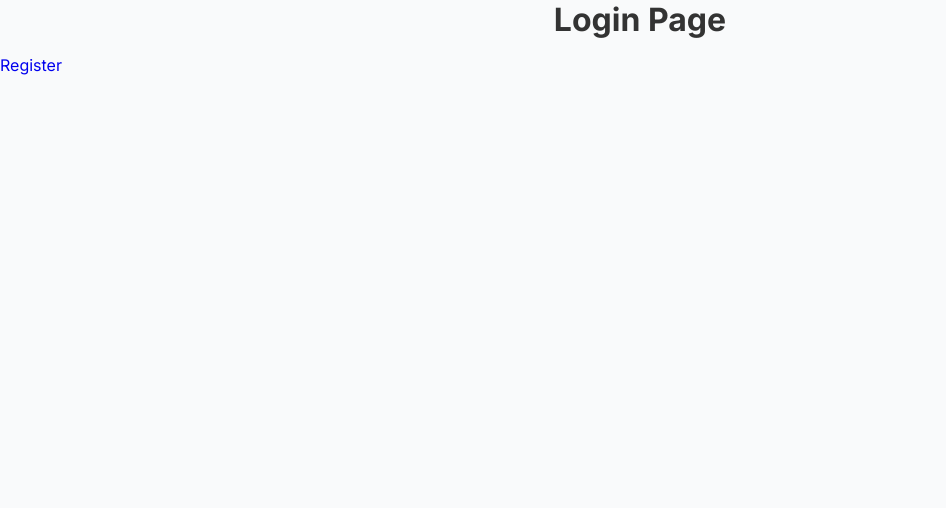
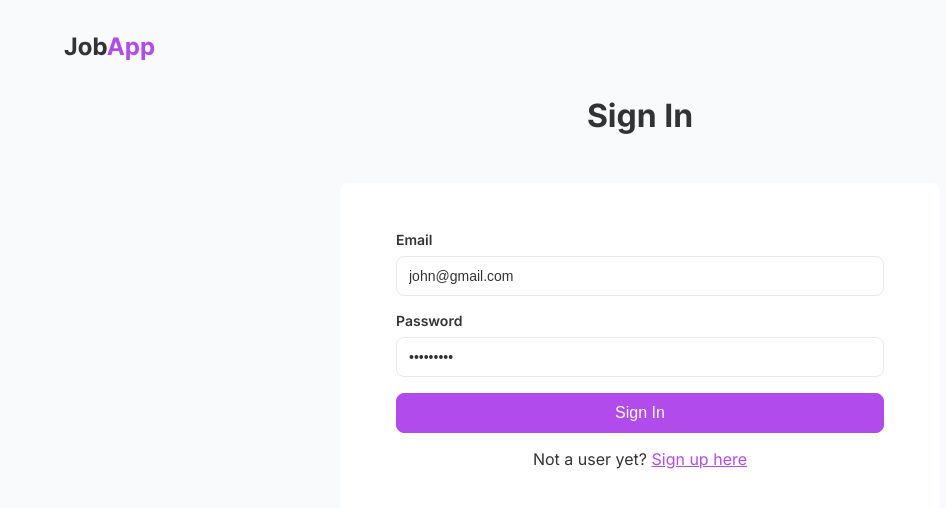
Before and after one commit to dev-timm/JobApp, a React (Vite) app in the folder client/: page /login in a window 1280 px wide. Shown: the top 508 px of the page, without its empty margins (0-946 px from the left). Built offline with nearby package versions, Linux system fonts and the light colour scheme.

Commit message:
add and style register and login page

```diff
--- /dev/null
+++ b/client/src/components/FormRow.jsx
@@ -0,0 +1,18 @@
+const FormRow = ({ type, name, labelText, defaultValue, placeholder }) => {
+  return (
+    <div className="form-row">
+      <label htmlFor={name} className="form-label">
+        {labelText || name}
+      </label>
+      <input
+        type={type}
+        id={name}
+        name={name}
+        defaultValue={defaultValue || ''}
+        placeholder={placeholder}
+        required
+      />
+    </div>
+  );
+};
+export default FormRow;
--- a/client/src/components/index.js
+++ b/client/src/components/index.js
@@ -1 +1,2 @@
 export { default as Logo } from './Logo';
+export { default as FormRow } from './FormRow';
--- a/client/src/index.css
+++ b/client/src/index.css
@@ -18,6 +18,7 @@ html {
   --primary-light: #f7f0fb;
   --grey900: #333;
   --grey300: #777777;
+  --grey200: #eaeaea;
   --grey100: #f9fafb;
   --white: #fff;
 
@@ -31,7 +32,7 @@ html {
   --dark-mode-bg-color: #333;
   --dark-mode-text-color: #f0f0f0;
   --dark-mode-bg-secondary-color: #3f3f3f;
-  --dark-mode-text-secondary-color: var(--grey-300);
+  --dark-mode-text-secondary-color: var(--grey300);
 
   /* layout */
   --max-width: 1880px;
@@ -42,7 +43,7 @@ html {
 
   /* text */
   --small-text: 0.875rem;
-  --extra-small-text: 0.7em;
+  --extra-small-text: 0.75em;
 
   /* animation */
   --transition: 0.3s ease-in-out all;
@@ -90,12 +91,15 @@ a {
   line-height: 150%;
 }
 
+/* buttons */
+
 .btn-primary {
   display: flex;
   height: 48px;
   padding: 12px 16px;
   justify-content: center;
   align-items: center;
+  border: 1px solid var(--primary);
   border-radius: var(--border-radius);
   background: var(--primary);
   color: #fff;
@@ -104,9 +108,34 @@ a {
   font-weight: 500;
   transition: var(--transition);
   width: fit-content;
+  cursor: pointer;
 }
 
 .btn-primary:hover {
+  background: var(--white);
+  border: 1px solid var(--primary);
+  color: var(--primary);
+}
+
+.btn-medium-primary {
+  display: flex;
+  height: 40px;
+  padding: 12px 16px;
+  justify-content: center;
+  align-items: center;
+  border: 1px solid var(--primary);
+  border-radius: var(--border-radius);
+  background: var(--primary);
+  color: #fff;
+  text-align: center;
+  font-size: 16px;
+  font-weight: 500;
+  transition: var(--transition);
+  width: fit-content;
+  cursor: pointer;
+}
+
+.btn-medium-primary:hover {
   background: var(--white);
   border: 1px solid var(--primary);
   color: var(--primary);
@@ -133,3 +162,56 @@ a {
   background: var(--primary);
   color: var(--white);
 }
+
+.btn-form {
+  width: 100%;
+}
+
+/* forms */
+
+.form {
+  width: 90vw;
+  max-width: var(--fixed-width);
+  background: var(--background-secondary-color);
+  border-radius: var(--border-radius);
+  padding: 3rem 3.5rem;
+  margin: 3rem auto;
+}
+
+.form-row {
+  margin-bottom: 1rem;
+}
+
+.form-label {
+  display: block;
+  font-size: var(--small-text);
+  font-weight: 600;
+  margin-bottom: 0.5rem;
+  text-transform: capitalize;
+}
+
+input {
+  width: 100%;
+  display: flex;
+  justify-content: space-between;
+  align-items: center;
+  height: 40px;
+  padding: 12px;
+  border-radius: var(--border-radius);
+  border: 1px solid var(--grey200);
+  background: var(--background-secondary-color);
+  font-size: 14px;
+  color: var(--text-color);
+}
+
+input:hover {
+  border: 1px solid var(--primary);
+  box-shadow: 0px 4px 6px -4px rgba(10, 9, 13, 0.08),
+    0px 8px 8px -4px rgba(10, 9, 13, 0.04);
+}
+
+input:focus {
+  border-radius: 9px;
+  border: 1px solid var(--primary);
+  outline: none; /* Remove default browser outline */
+}
--- a/client/src/pages/Login.jsx
+++ b/client/src/pages/Login.jsx
@@ -1,11 +1,39 @@
-import { Link } from 'react-router-dom';
+import { Form, Link } from 'react-router-dom';
+import { FormRow, Logo } from '../components';
+
+import styles from '../styles/RegisterAndLogin.module.css';
 
 const Login = () => {
   return (
-    <div>
-      <h1>Login Page</h1>
-      <Link to="/register">Register</Link>
-    </div>
+    <>
+      <nav>
+        <Logo />
+      </nav>
+      <h1>Sign In</h1>
+      <Form method="post" className="form">
+        <FormRow
+          type="email"
+          name="email"
+          placeholder="Enter email"
+          defaultValue="john@gmail.com"
+        />
+        <FormRow
+          type="password"
+          name="password"
+          placeholder="Enter pasword"
+          defaultValue="secret123"
+        />
+        <button type="submit" className="btn-medium-primary btn-form">
+          Sign In
+        </button>
+        <p>
+          Not a user yet?{' '}
+          <Link to="/register" className={styles.link}>
+            Sign up here
+          </Link>
+        </p>
+      </Form>
+    </>
   );
 };
 export default Login;
--- a/client/src/pages/Register.jsx
+++ b/client/src/pages/Register.jsx
@@ -1,11 +1,58 @@
-import { Link } from 'react-router-dom';
+import { Form, Link } from 'react-router-dom';
+import { FormRow, Logo } from '../components';
+
+import styles from '../styles/RegisterAndLogin.module.css';
 
 const Register = () => {
   return (
-    <div>
-      <h1>Register Page</h1>
-      <Link to="/login">Login</Link>
-    </div>
+    <>
+      <nav>
+        <Logo />
+      </nav>
+      <h1>Sign Up</h1>
+      <Form method="post" className="form">
+        <FormRow
+          type="text"
+          name="name"
+          placeholder="Enter first name"
+          defaultValue="john"
+        />
+        <FormRow
+          type="text"
+          name="lastName"
+          labelText="Last Name"
+          placeholder="Enter last name"
+          defaultValue="Smith"
+        />
+        <FormRow
+          type="text"
+          name="location"
+          placeholder="Enter location"
+          defaultValue="earth"
+        />
+        <FormRow
+          type="email"
+          name="email"
+          placeholder="Enter email"
+          defaultValue="john@gmail.com"
+        />
+        <FormRow
+          type="password"
+          name="password"
+          placeholder="Enter pasword"
+          defaultValue="secret123"
+        />
+        <button type="submit" className="btn-medium-primary btn-form">
+          Sign Up
+        </button>
+        <p>
+          Already a user?{' '}
+          <Link to="/login" className={styles.link}>
+            Sign in here
+          </Link>
+        </p>
+      </Form>
+    </>
   );
 };
 export default Register;
--- /dev/null
+++ b/client/src/styles/RegisterAndLogin.module.css
@@ -0,0 +1,17 @@
+nav {
+  width: var(--fluid-width);
+  max-width: var(--max-width);
+  margin: 0 auto;
+  height: var(--nav-height);
+  display: flex;
+  align-items: center;
+}
+
+.link {
+  color: var(--primary);
+  text-decoration: underline;
+}
+
+p {
+  margin-top: 1rem;
+}
```
